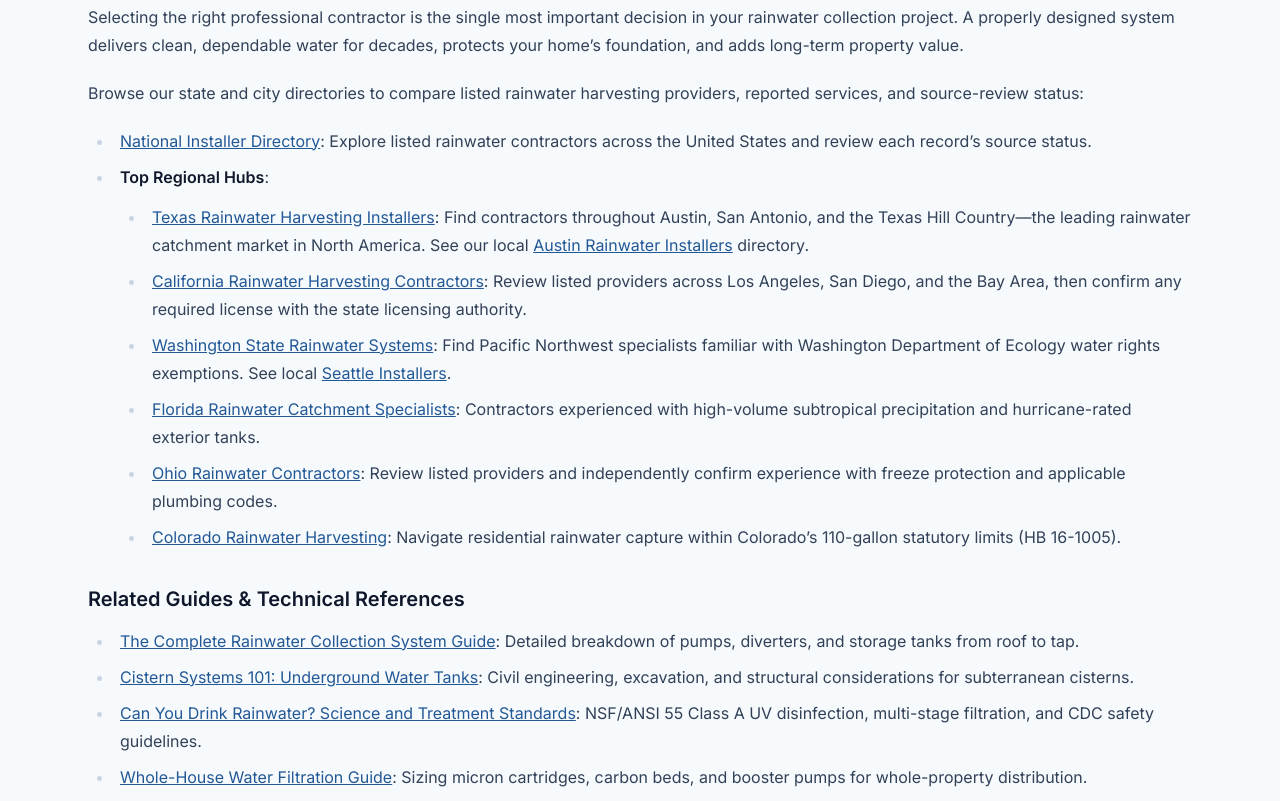
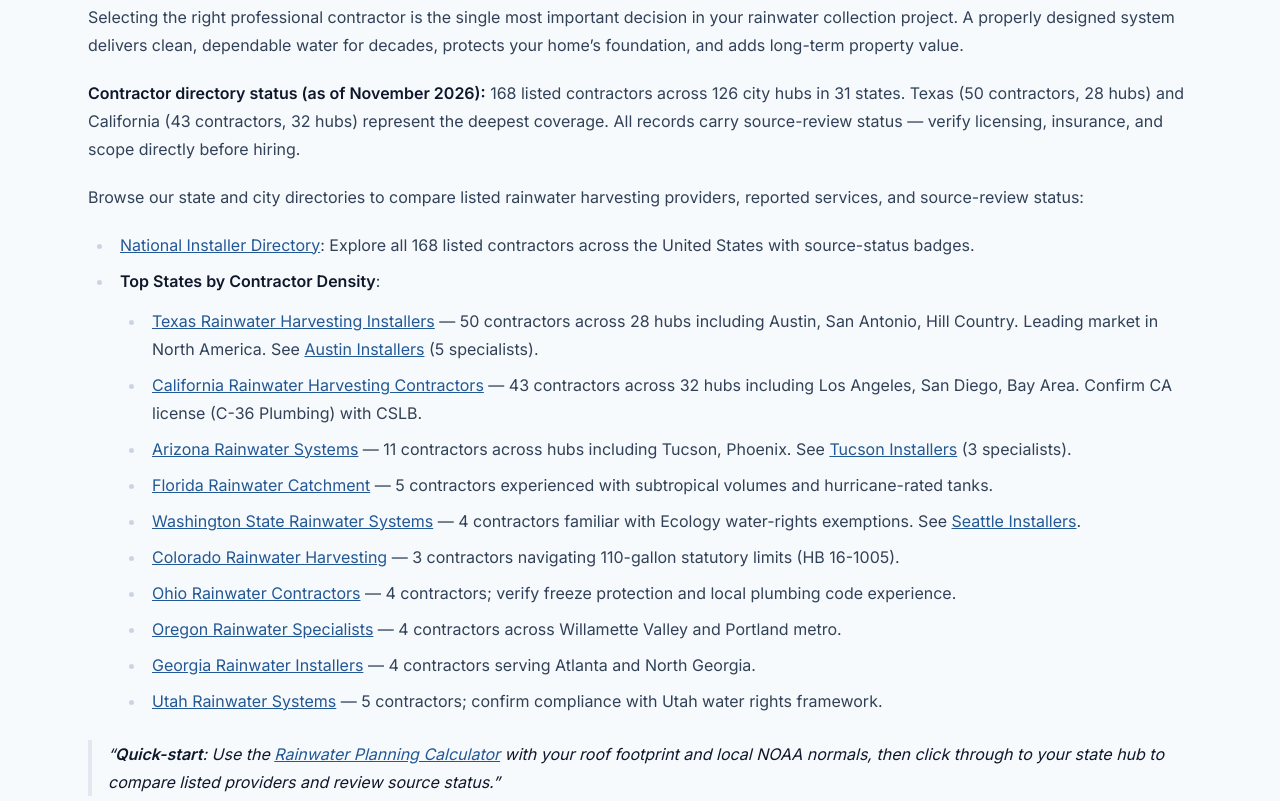
Before and after one commit to yaogara/rainwater, an Astro site: page /blog/how-to-choose-an-installer in a window 1280 px wide. Shown: the part 7799-8600 px from the top of the page. Built offline with nearby package versions, Linux system fonts and the light colour scheme; Astro itself is replaced by a stand-in of ours.

Commit message:
Improve installation-intent routing on installer guide with contractor density data (RUN_ID: rainwater-20261112T145603Z-fed7dfbab8a391fc87f2d31b)
- Enhanced 'Find Rainwater Installers Near You' section on /blog/how-to-choose-an-installer/
- Added contractor counts per state (168 total across 126 hubs, 31 states)
- Texas (50/28), California (43/32), Arizona (11), Florida (5), Washington (4), Colorado (3), Ohio (4), Oregon (4), Georgia (4), Utah (5)
- Added direct city hub links with specialist counts (Austin 5, Tucson 3, Seattle)
- Added Quick-start CTA linking calculator to state hubs
- All data sourced from verified contractor_tool.py audit (primary source)
- Gates: npm test 17/17, Python unittest 4/4, contractor validate 126/126, rainfall 50/50, build 175 pages, verify_release passed

```diff
--- a/docs/blog/how-to-choose-an-installer/index.html
+++ b/docs/blog/how-to-choose-an-installer/index.html
@@ -303,20 +303,28 @@ Source review in progress
 <hr>
 <h2 id="8-find-rainwater-installers-near-you">8. Find Rainwater Installers Near You</h2>
 <p>Selecting the right professional contractor is the single most important decision in your rainwater collection project. A properly designed system delivers clean, dependable water for decades, protects your home’s foundation, and adds long-term property value.</p>
+<p><strong>Contractor directory status (as of November 2026):</strong> 168 listed contractors across 126 city hubs in 31 states. Texas (50 contractors, 28 hubs) and California (43 contractors, 32 hubs) represent the deepest coverage. All records carry source-review status — verify licensing, insurance, and scope directly before hiring.</p>
 <p>Browse our state and city directories to compare listed rainwater harvesting providers, reported services, and source-review status:</p>
 <ul>
-<li><strong><a href="/installers/">National Installer Directory</a></strong>: Explore listed rainwater contractors across the United States and review each record’s source status.</li>
-<li><strong>Top Regional Hubs</strong>:
+<li><strong><a href="/installers/">National Installer Directory</a></strong>: Explore all 168 listed contractors across the United States with source-status badges.</li>
+<li><strong>Top States by Contractor Density</strong>:
 <ul>
-<li><strong><a href="/states/texas/">Texas Rainwater Harvesting Installers</a></strong>: Find contractors throughout Austin, San Antonio, and the Texas Hill Country—the leading rainwater catchment market in North America. See our local <a href="/installers/texas/austin/">Austin Rainwater Installers</a> directory.</li>
-<li><strong><a href="/states/california/">California Rainwater Harvesting Contractors</a></strong>: Review listed providers across Los Angeles, San Diego, and the Bay Area, then confirm any required license with the state licensing authority.</li>
-<li><strong><a href="/states/washington/">Washington State Rainwater Systems</a></strong>: Find Pacific Northwest specialists familiar with Washington Department of Ecology water rights exemptions. See local <a href="/installers/washington/seattle/">Seattle Installers</a>.</li>
-<li><strong><a href="/states/florida/">Florida Rainwater Catchment Specialists</a></strong>: Contractors experienced with high-volume subtropical precipitation and hurricane-rated exterior tanks.</li>
-<li><strong><a href="/states/ohio/">Ohio Rainwater Contractors</a></strong>: Review listed providers and independently confirm experience with freeze protection and applicable plumbing codes.</li>
-<li><strong><a href="/states/colorado/">Colorado Rainwater Harvesting</a></strong>: Navigate residential rainwater capture within Colorado’s 110-gallon statutory limits (HB 16-1005).</li>
+<li><strong><a href="/states/texas/">Texas Rainwater Harvesting Installers</a></strong> — 50 contractors across 28 hubs including Austin, San Antonio, Hill Country. Leading market in North America. See <a href="/installers/texas/austin/">Austin Installers</a> (5 specialists).</li>
+<li><strong><a href="/states/california/">California Rainwater Harvesting Contractors</a></strong> — 43 contractors across 32 hubs including Los Angeles, San Diego, Bay Area. Confirm CA license (C-36 Plumbing) with CSLB.</li>
+<li><strong><a href="/states/arizona/">Arizona Rainwater Systems</a></strong> — 11 contractors across hubs including Tucson, Phoenix. See <a href="/installers/arizona/tucson/">Tucson Installers</a> (3 specialists).</li>
+<li><strong><a href="/states/florida/">Florida Rainwater Catchment</a></strong> — 5 contractors experienced with subtropical volumes and hurricane-rated tanks.</li>
+<li><strong><a href="/states/washington/">Washington State Rainwater Systems</a></strong> — 4 contractors familiar with Ecology water-rights exemptions. See <a href="/installers/washington/seattle/">Seattle Installers</a>.</li>
+<li><strong><a href="/states/colorado/">Colorado Rainwater Harvesting</a></strong> — 3 contractors navigating 110-gallon statutory limits (HB 16-1005).</li>
+<li><strong><a href="/states/ohio/">Ohio Rainwater Contractors</a></strong> — 4 contractors; verify freeze protection and local plumbing code experience.</li>
+<li><strong><a href="/states/oregon/">Oregon Rainwater Specialists</a></strong> — 4 contractors across Willamette Valley and Portland metro.</li>
+<li><strong><a href="/states/georgia/">Georgia Rainwater Installers</a></strong> — 4 contractors serving Atlanta and North Georgia.</li>
+<li><strong><a href="/states/utah/">Utah Rainwater Systems</a></strong> — 5 contractors; confirm compliance with Utah water rights framework.</li>
 </ul>
 </li>
 </ul>
+<blockquote>
+<p><strong>Quick-start</strong>: Use the <a href="/calculator/">Rainwater Planning Calculator</a> with your roof footprint and local NOAA normals, then click through to your state hub to compare listed providers and review source status.</p>
+</blockquote>
 <h3 id="related-guides--technical-references">Related Guides &#x26; Technical References</h3>
 <ul>
 <li><strong><a href="/blog/complete-rainwater-collection-system-guide/">The Complete Rainwater Collection System Guide</a></strong>: Detailed breakdown of pumps, diverters, and storage tanks from roof to tap.</li>
--- a/release-receipt.json
+++ b/release-receipt.json
@@ -6,16 +6,16 @@
     "exact_sitemap_canonicals": 174,
     "html_pages": 177,
     "installer_pages_evidence_checked": 126,
-    "internal_directory_links_checked": 2839,
+    "internal_directory_links_checked": 2845,
     "robots_present": true,
     "sitemap_present": true,
     "state_policy_pages_checked": 31,
     "verified_entity_schemas": 0,
     "verified_review_schemas": 0
   },
-  "commit": "4bb9c3ab6f69000b645e32ab2e95d75d8f9fd981",
+  "commit": "7264e16f3c4216b75bdd4f5455501cfdd34e6859",
   "failures": [],
-  "generated_at": "2026-11-08T14:53:27.018238+00:00",
+  "generated_at": "2026-11-12T14:59:32.083221+00:00",
   "passed": true,
   "schema_version": 1
 }
--- a/src/content/blog/how-to-choose-an-installer.md
+++ b/src/content/blog/how-to-choose-an-installer.md
@@ -159,16 +159,24 @@ If a prospective contractor displays any of the following warning signs, walk aw
 
 Selecting the right professional contractor is the single most important decision in your rainwater collection project. A properly designed system delivers clean, dependable water for decades, protects your home's foundation, and adds long-term property value.
 
+**Contractor directory status (as of November 2026):** 168 listed contractors across 126 city hubs in 31 states. Texas (50 contractors, 28 hubs) and California (43 contractors, 32 hubs) represent the deepest coverage. All records carry source-review status — verify licensing, insurance, and scope directly before hiring.
+
 Browse our state and city directories to compare listed rainwater harvesting providers, reported services, and source-review status:
 
-* **[National Installer Directory](/installers/)**: Explore listed rainwater contractors across the United States and review each record's source status.
-* **Top Regional Hubs**:
-  * **[Texas Rainwater Harvesting Installers](/states/texas/)**: Find contractors throughout Austin, San Antonio, and the Texas Hill Country—the leading rainwater catchment market in North America. See our local [Austin Rainwater Installers](/installers/texas/austin/) directory.
-  * **[California Rainwater Harvesting Contractors](/states/california/)**: Review listed providers across Los Angeles, San Diego, and the Bay Area, then confirm any required license with the state licensing authority.
-  * **[Washington State Rainwater Systems](/states/washington/)**: Find Pacific Northwest specialists familiar with Washington Department of Ecology water rights exemptions. See local [Seattle Installers](/installers/washington/seattle/).
-  * **[Florida Rainwater Catchment Specialists](/states/florida/)**: Contractors experienced with high-volume subtropical precipitation and hurricane-rated exterior tanks.
-  * **[Ohio Rainwater Contractors](/states/ohio/)**: Review listed providers and independently confirm experience with freeze protection and applicable plumbing codes.
-  * **[Colorado Rainwater Harvesting](/states/colorado/)**: Navigate residential rainwater capture within Colorado's 110-gallon statutory limits (HB 16-1005).
+* **[National Installer Directory](/installers/)**: Explore all 168 listed contractors across the United States with source-status badges.
+* **Top States by Contractor Density**:
+  * **[Texas Rainwater Harvesting Installers](/states/texas/)** — 50 contractors across 28 hubs including Austin, San Antonio, Hill Country. Leading market in North America. See [Austin Installers](/installers/texas/austin/) (5 specialists).
+  * **[California Rainwater Harvesting Contractors](/states/california/)** — 43 contractors across 32 hubs including Los Angeles, San Diego, Bay Area. Confirm CA license (C-36 Plumbing) with CSLB.
+  * **[Arizona Rainwater Systems](/states/arizona/)** — 11 contractors across hubs including Tucson, Phoenix. See [Tucson Installers](/installers/arizona/tucson/) (3 specialists).
+  * **[Florida Rainwater Catchment](/states/florida/)** — 5 contractors experienced with subtropical volumes and hurricane-rated tanks.
+  * **[Washington State Rainwater Systems](/states/washington/)** — 4 contractors familiar with Ecology water-rights exemptions. See [Seattle Installers](/installers/washington/seattle/).
+  * **[Colorado Rainwater Harvesting](/states/colorado/)** — 3 contractors navigating 110-gallon statutory limits (HB 16-1005).
+  * **[Ohio Rainwater Contractors](/states/ohio/)** — 4 contractors; verify freeze protection and local plumbing code experience.
+  * **[Oregon Rainwater Specialists](/states/oregon/)** — 4 contractors across Willamette Valley and Portland metro.
+  * **[Georgia Rainwater Installers](/states/georgia/)** — 4 contractors serving Atlanta and North Georgia.
+  * **[Utah Rainwater Systems](/states/utah/)** — 5 contractors; confirm compliance with Utah water rights framework.
+
+> **Quick-start**: Use the [Rainwater Planning Calculator](/calculator/) with your roof footprint and local NOAA normals, then click through to your state hub to compare listed providers and review source status.
 
 ### Related Guides & Technical References
 * **[The Complete Rainwater Collection System Guide](/blog/complete-rainwater-collection-system-guide/)**: Detailed breakdown of pumps, diverters, and storage tanks from roof to tap.
```
